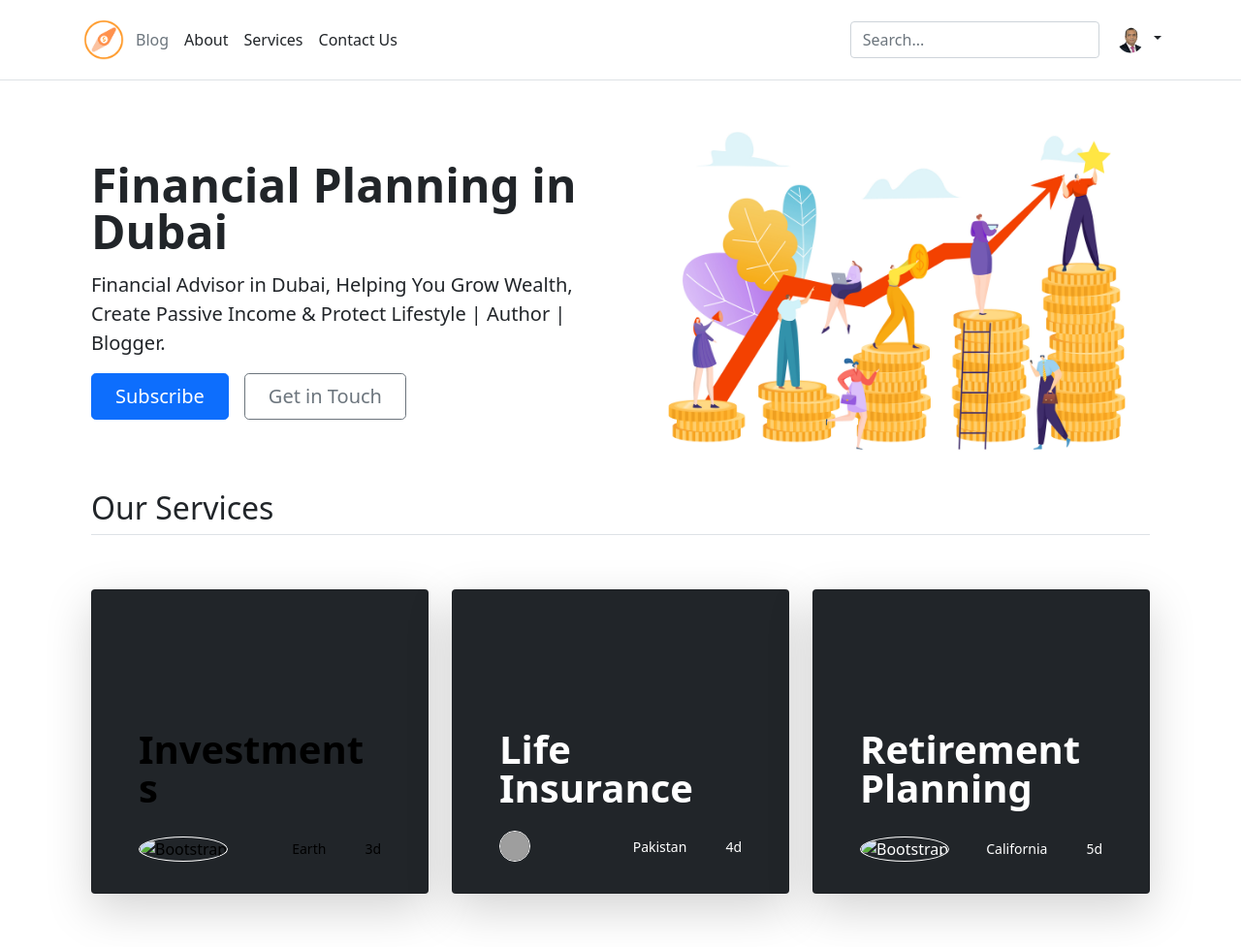
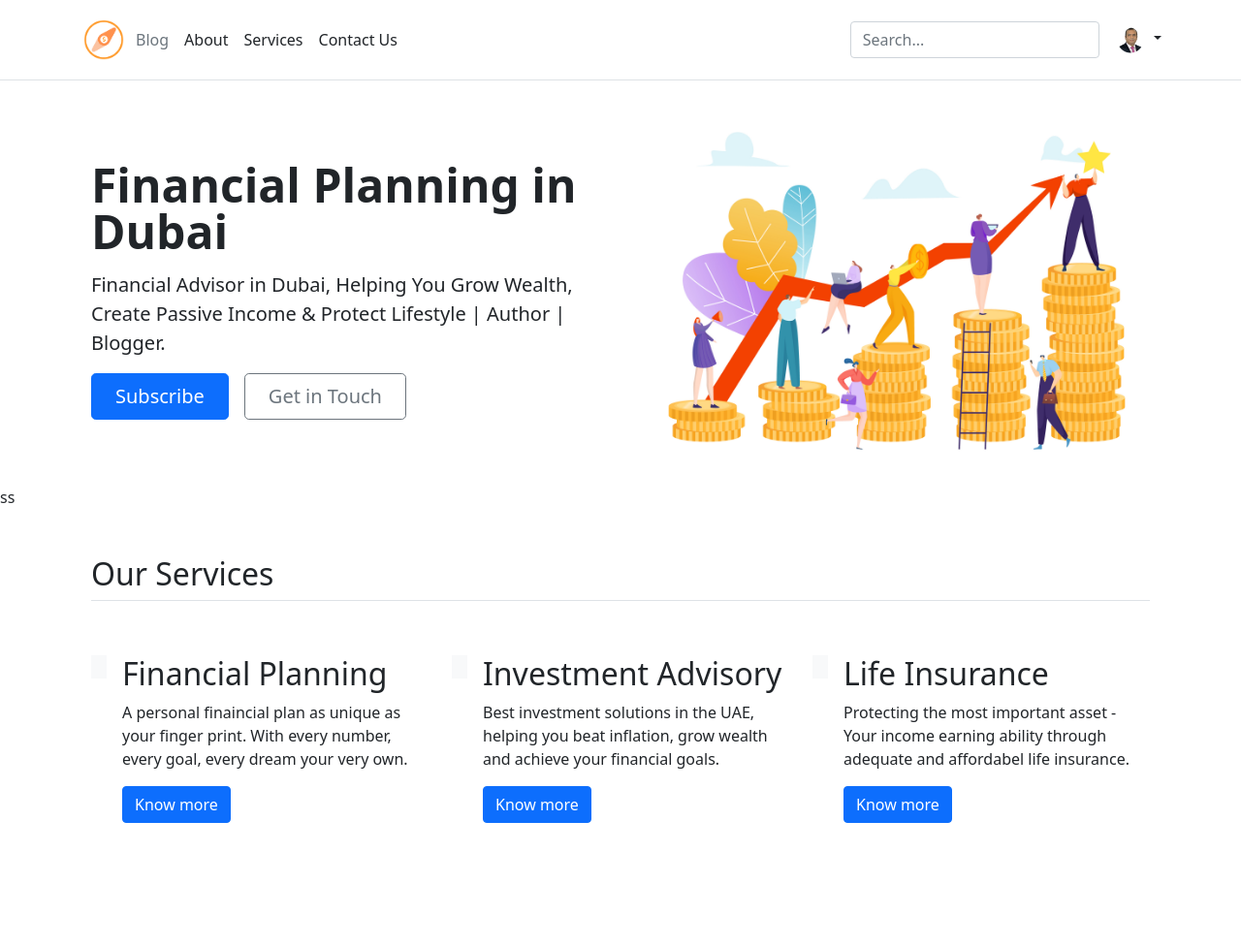
Before and after one commit to matadhar/codingclass, a plain HTML site: page index.html in a window 1280 px wide. Shown: the top 977 px of the page at 97% size. Drawn offline with nearby package versions, Linux system fonts and the light colour scheme; grey boxes are pictures that could not be loaded.

Commit message:
Index file change

```diff
--- a/index.html
+++ b/index.html
@@ -54,75 +54,51 @@
                 <p class="lead">Financial Advisor in Dubai, Helping You Grow Wealth, Create Passive Income & Protect Lifestyle | Author | Blogger.</p>
                 <div class="d-grid gap-2 d-md-flex justify-content-md-start">
                   <button type="button" class="btn btn-primary btn-lg px-4 me-md-2">Subscribe</button>
-                  <button type="button" class="btn btn-outline-secondary btn-lg px-4">Get in Touch</button>
+                  <button type="button" href="https://www.financialplanningindubai.com/en/financial-planning" class="btn btn-outline-secondary btn-lg px-4">Get in Touch</button>
                 </div>
               </div>
             </div>
           </div>
-          <div class="container px-4 py-1" id="custom-cards">
+          ss
+              </div>
+
+              <div class="container px-4 py-5" id="hanging-icons">
                 <h2 class="pb-2 border-bottom">Our Services</h2>
-
-            <div class="row row-cols-1 row-cols-lg-3 align-items-stretch g-4 py-5">
-              <div class="col">
-                <div class="card card-cover h-100 overflow-hidden text-white bg-dark rounded-5 shadow-lg" style= "background-image: url('./shutterstock_300895451.jpg'); width: auto;">
-                  <div class="d-flex flex-column h-100 p-5 pb-3 text-black text-shadow-1">
-                    <h2 class="pt-5 mt-5 mb-4 display-6 lh-1 fw-bold">Investments</h2>
-                    <ul class="d-flex list-unstyled mt-auto">
-                      <li class="me-auto">
-                        <img src="" alt="Bootstrap" width="32" height="32" class="rounded-circle border border-white">
-                      </li>
-                      <li class="d-flex align-items-center me-3">
-                        <svg class="bi me-2" width="1em" height="1em"><use xlink:href="#geo-fill"></use></svg>
-                        <small>Earth</small>
-                      </li>
-                      <li class="d-flex align-items-center">
-                        <svg class="bi me-2" width="1em" height="1em"><use xlink:href="#calendar3"></use></svg>
-                        <small>3d</small>
-                      </li>
-                    </ul>
+                <div class="row g-4 py-5 row-cols-1 row-cols-lg-3">
+                  <div class="col d-flex align-items-start">
+                    <div class="icon-square bg-light text-dark flex-shrink-0 me-3">
+                      <svg class="bi" width="1em" height="1em"><use xlink:href="#toggles2"></use></svg>
+                    </div>
+                    <div>
+                      <h2>Financial Planning </h2>
+                      <p>A personal finaincial plan as unique as your finger print. With every number, every goal, every dream your very own.</p>
+                      <a href="https://www.financialplanningindubai.com/en/financial-planning" class="btn btn-primary">
+                        Know more
+                      </a>
                     </div>
                   </div>
+                  <div class="col d-flex align-items-start">
+                    <div class="icon-square bg-light text-dark flex-shrink-0 me-3">
+                      <svg class="bi" width="1em" height="1em"><use xlink:href="#cpu-fill"></use></svg>
                     </div>
-
-              <div class="col">
-                <div class="card card-cover h-100 overflow-hidden text-white bg-dark rounded-5 shadow-lg" style="background-image: url('unsplash-photo-2.jpg');">
-                  <div class="d-flex flex-column h-100 p-5 pb-3 text-white text-shadow-1">
-                    <h2 class="pt-5 mt-5 mb-4 display-6 lh-1 fw-bold">Life Insurance</h2>
-                    <ul class="d-flex list-unstyled mt-auto">
-                      <li class="me-auto">
-                        <img src="https://github.com/twbs.png" alt="Bootstrap" width="32" height="32" class="rounded-circle border border-white">
-                      </li>
-                      <li class="d-flex align-items-center me-3">
-                        <svg class="bi me-2" width="1em" height="1em"><use xlink:href="#geo-fill"></use></svg>
-                        <small>Pakistan</small>
-                      </li>
-                      <li class="d-flex align-items-center">
-                        <svg class="bi me-2" width="1em" height="1em"><use xlink:href="#calendar3"></use></svg>
-                        <small>4d</small>
-                      </li>
-                    </ul>
+                    <div>
+                      <h2>Investment Advisory</h2>
+                      <p>Best investment solutions in the UAE, helping you beat inflation, grow wealth and achieve your financial goals.</p>
+                      <a href="https://www.financialplanningindubai.com/investments" class="btn btn-primary">
+                        Know more
+                      </a>
                     </div>
                   </div>
+                  <div class="col d-flex align-items-start">
+                    <div class="icon-square bg-light text-dark flex-shrink-0 me-3">
+                      <svg class="bi" width="1em" height="1em"><use xlink:href="#tools"></use></svg>
                     </div>
-
-              <div class="col">
-                <div class="card card-cover h-100 overflow-hidden text-white bg-dark rounded-5 shadow-lg" style="background-image: https://images.unsplash.com/photo-1562557082-7f2785d741e7?ixid=MnwxMjA3fDB8MHxwaG90by1wYWdlfHx8fGVufDB8fHx8&ixlib=rb-1.2.1&auto=format&fit=crop&w=1052&q=80('unsplash-photo-3.jpg');">
-                  <div class="d-flex flex-column h-100 p-5 pb-3 text-shadow-1">
-                    <h2 class="pt-5 mt-5 mb-4 display-6 lh-1 fw-bold">Retirement Planning</h2>
-                    <ul class="d-flex list-unstyled mt-auto">
-                      <li class="me-auto">
-                        <img src="./https://github.com/twbs.png" alt="Bootstrap" width="32" height="32" class="rounded-circle border border-white">
-                      </li>
-                      <li class="d-flex align-items-center me-3">
-                        <svg class="bi me-2" width="1em" height="1em"><use xlink:href="#geo-fill"></use></svg>
-                        <small>California</small>
-                      </li>
-                      <li class="d-flex align-items-center">
-                        <svg class="bi me-2" width="1em" height="1em"><use xlink:href="#calendar3"></use></svg>
-                        <small>5d</small>
-                      </li>
-                    </ul>
-                  </div>
+                    <div>
+                      <h2>Life Insurance</h2>
+                      <p>Protecting the most important asset - Your income earning ability through adequate and affordabel life insurance. </p>
+                      <a href="https://www.financialplanningindubai.com/life-and-critical-illness-insurance" class="btn btn-primary">
+                        Know more
+                      </a>
                     </div>
                   </div>
                 </div>
```
Lines whose indentation alone changed are shown as unchanged.
